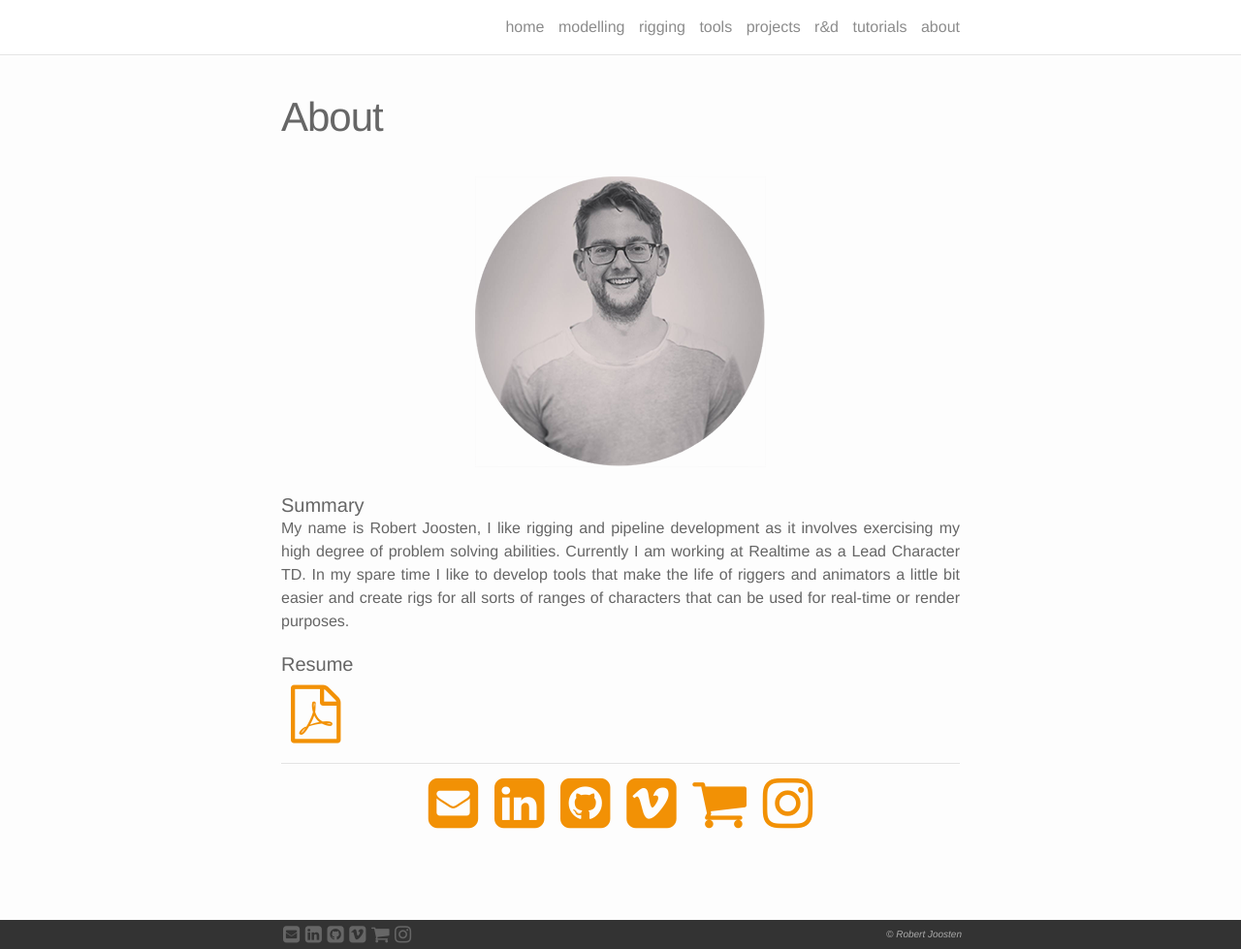
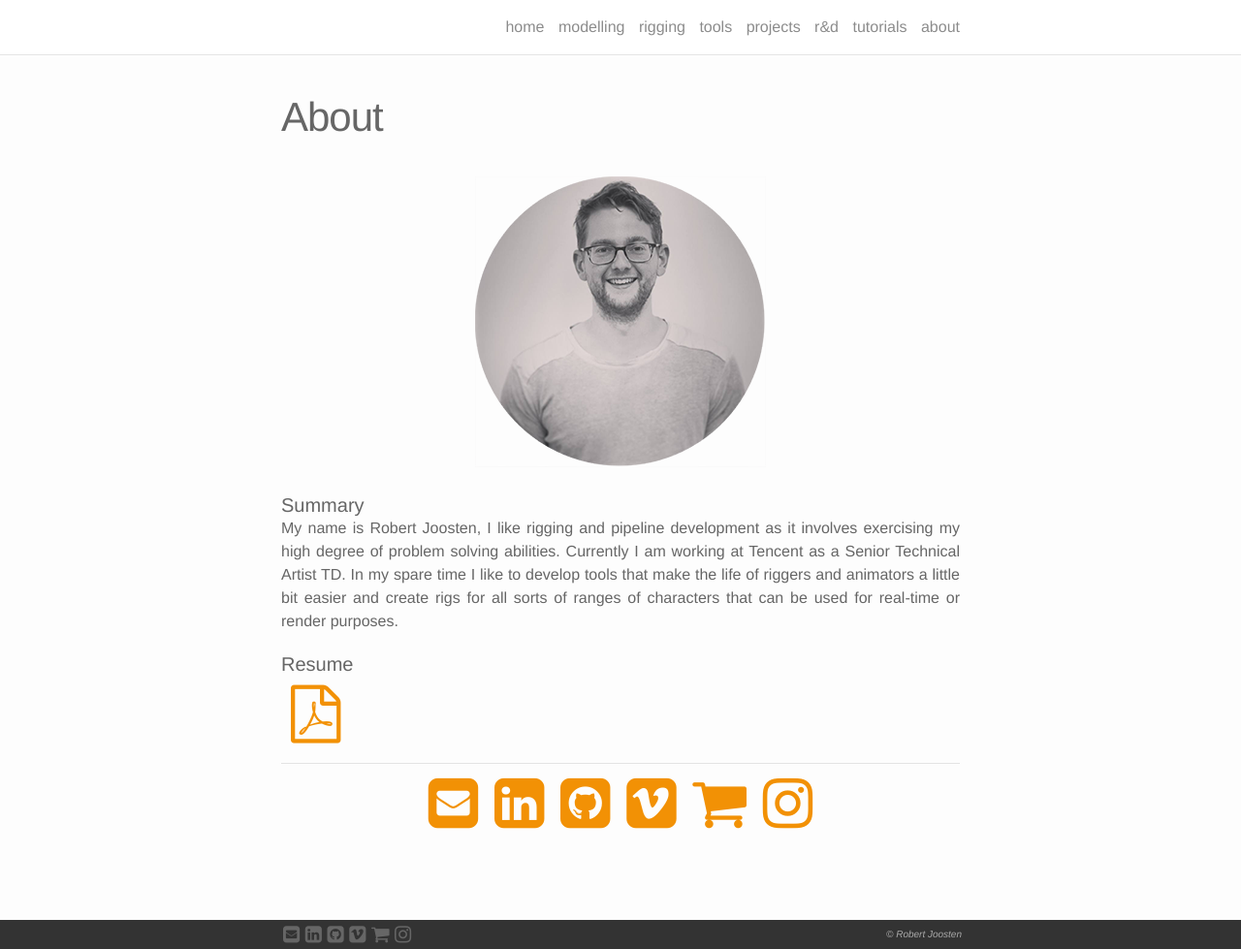
Before and after one commit to robertjoosten/robertjoosten.github.io, a Jekyll site: the page built from about.md, in a window 1280 px wide and 979 px high. Shown: the whole window at 97% size. Built offline with Jekyll 4.4.1, drawn with Linux system fonts in a browser that asks for light colours; nearby versions of some CDN libraries.

Commit message:
update resume

```diff
--- a/about.md
+++ b/about.md
@@ -7,7 +7,7 @@
 
 <p align="center"><img src="/img/profile.png"></p>
 <h4>Summary</h4>
-<p class="justify">My name is Robert Joosten, I like rigging and pipeline development as it involves exercising my high degree of problem solving abilities. Currently I am working at Realtime as a Lead Character TD. In my spare time I like to develop tools that make the life of riggers and animators a little bit easier and create rigs for all sorts of ranges of characters that can be used for real-time or render purposes.</p>
+<p class="justify">My name is Robert Joosten, I like rigging and pipeline development as it involves exercising my high degree of problem solving abilities. Currently I am working at Tencent as a Senior Technical Artist TD. In my spare time I like to develop tools that make the life of riggers and animators a little bit easier and create rigs for all sorts of ranges of characters that can be used for real-time or render purposes.</p>
 
 <h4>Resume</h4>
 <span class="contacticon">
```
Also changed, not shown: 1 other file.
